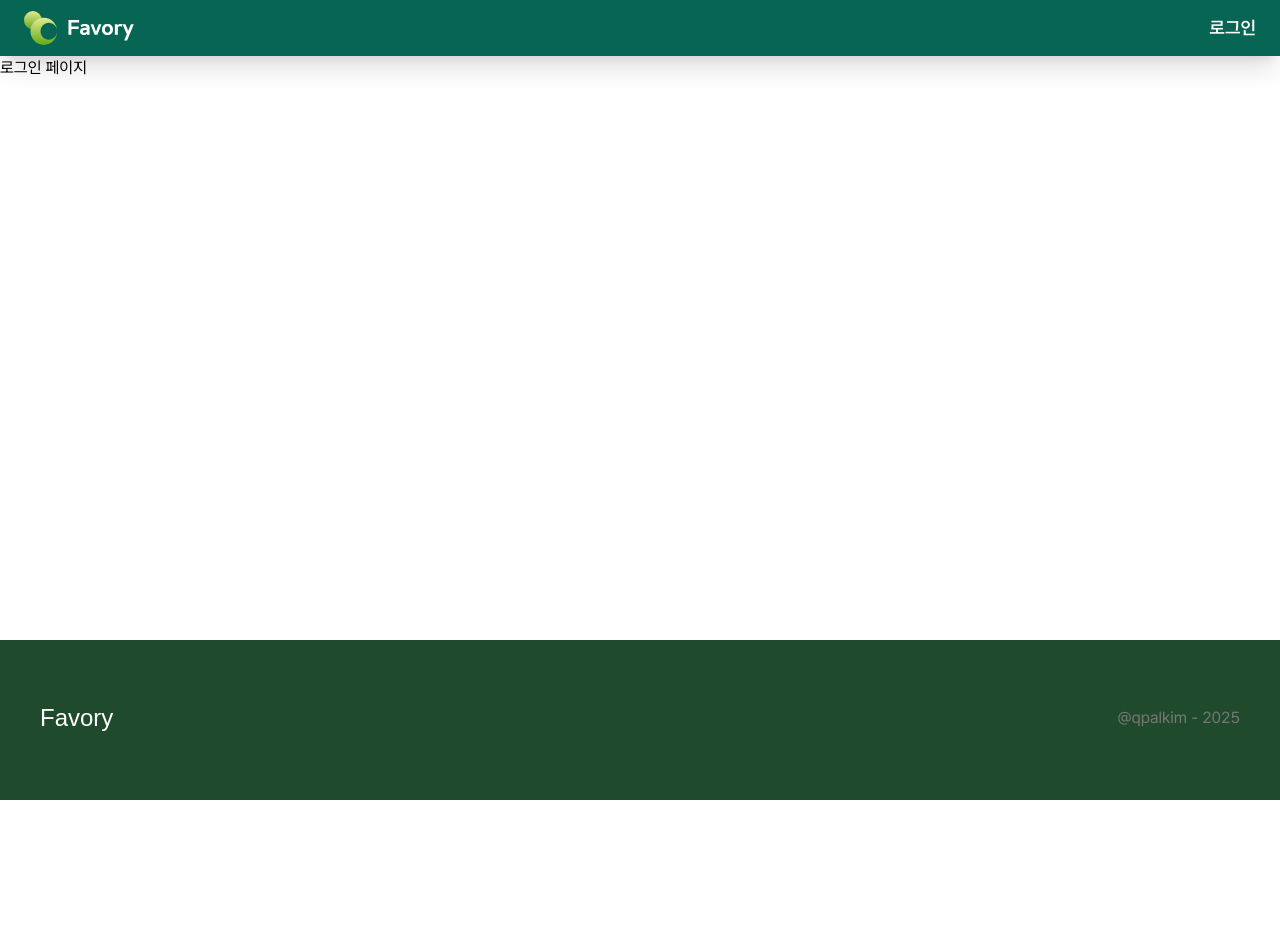
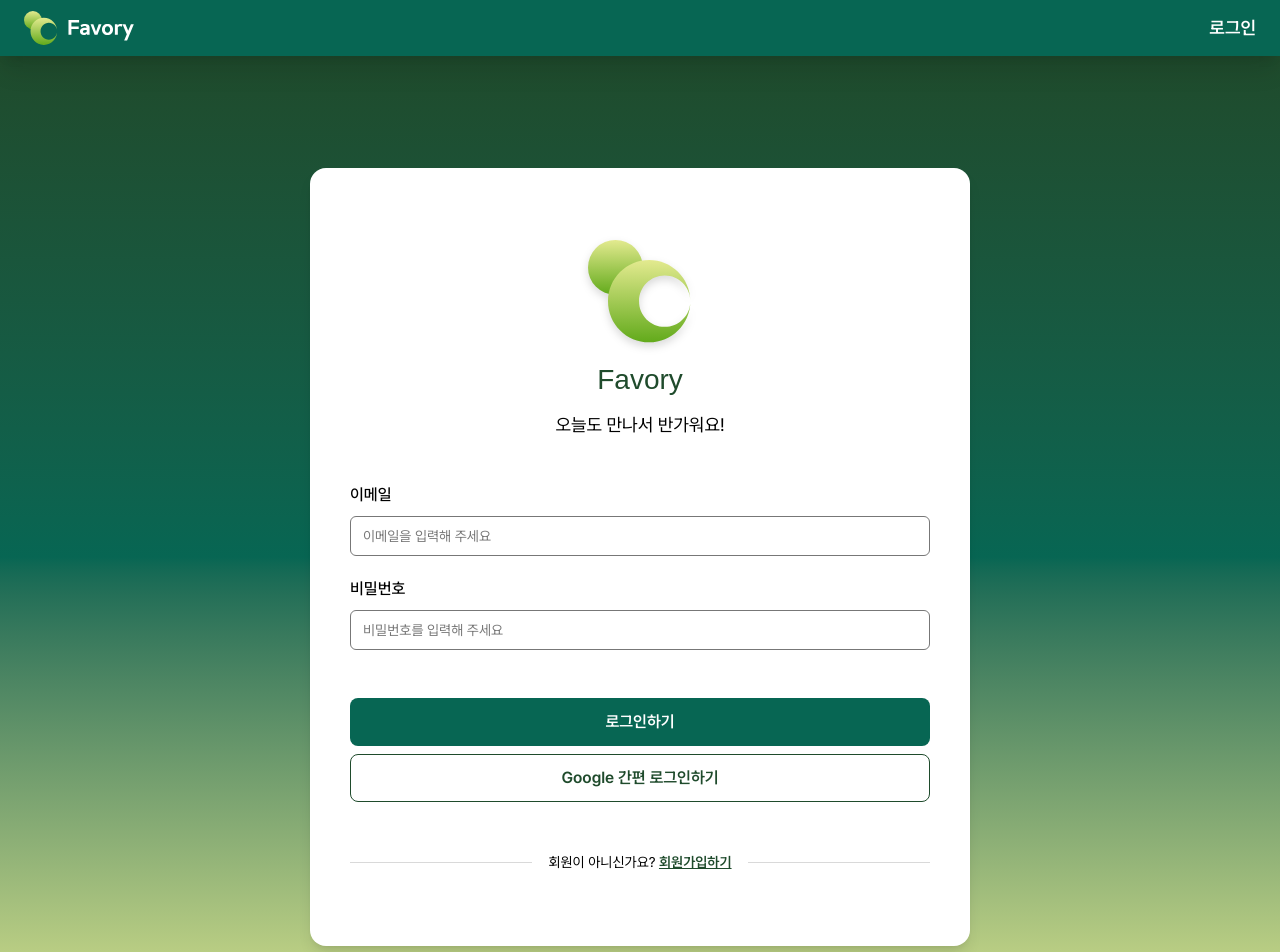
Before and after one commit to qpalkim/Favory, a Next.js app: page /login in a window 1280 px wide. Shown: the top 952 px of the page. Before the commit the page ends 800 px from the top, so only its background shows below. Built offline with nearby package versions, Linux system fonts and the light colour scheme; a web font is replaced by a local one.

Commit message:
✨ feat : 로그인 폼 UI 제작

```diff
--- /dev/null
+++ b/src/app/login/_components/LoginForm.tsx
@@ -0,0 +1,54 @@
+import Image from "next/image";
+import Link from "next/link";
+import Input from "@/components/Input";
+import Button from "@/components/Button";
+import logo from "@/assets/logo/logo.svg";
+
+export default function LoginForm() {
+  return (
+    <main className="mx-auto max-w-[660px] min-w-[344px] rounded-[16px] bg-white shadow-lg">
+      <div className="space-y-12 px-5 py-10 md:px-6 md:py-15 lg:px-10 lg:py-18">
+        <div className="mb-11">
+          <Image
+            src={logo}
+            alt="로고"
+            className="mx-auto w-16 drop-shadow-lg md:w-20 lg:w-26"
+          />
+          <h1 className="font-leferiBold mt-3 text-center text-[18px] text-green-600 md:text-xl md:text-[24px] lg:mt-5 lg:text-[28px]">
+            Favory
+          </h1>
+          <h4 className="text-md lg:text-2lg mt-3 text-center md:text-lg lg:mt-4">
+            오늘도 만나서 반가워요!
+          </h4>
+        </div>
+        <div className="space-y-5">
+          <Input placeholder="이메일을 입력해 주세요" label="이메일" />
+          <Input
+            placeholder="비밀번호를 입력해 주세요"
+            type="password"
+            label="비밀번호"
+          />
+        </div>
+        <div>
+          <Button className="mb-2 w-full">로그인하기</Button>
+          <Button variant="outline" className="w-full">
+            Google 간편 로그인하기
+          </Button>
+        </div>
+        <div className="flex items-center gap-4">
+          <div className="bg-black-100 h-px flex-1"></div>
+          <p className="lg:text-md text-center text-sm">
+            회원이 아니신가요?&nbsp;
+            <Link
+              href="/signup"
+              className="hover-text-shadow font-semibold text-green-600 underline"
+            >
+              회원가입하기
+            </Link>
+          </p>
+          <div className="bg-black-100 h-px flex-1"></div>
+        </div>
+      </div>
+    </main>
+  );
+}
--- a/src/app/login/page.tsx
+++ b/src/app/login/page.tsx
@@ -1,3 +1,11 @@
+import LoginForm from "./_components/LoginForm";
+
 export default function Page() {
-  return <div>로그인 페이지</div>;
+  return (
+    <section className="bg-gradient-to-b from-green-600 via-green-500 to-green-100">
+      <div className="px-4 py-28">
+        <LoginForm />
+      </div>
+    </section>
+  );
 }
```
